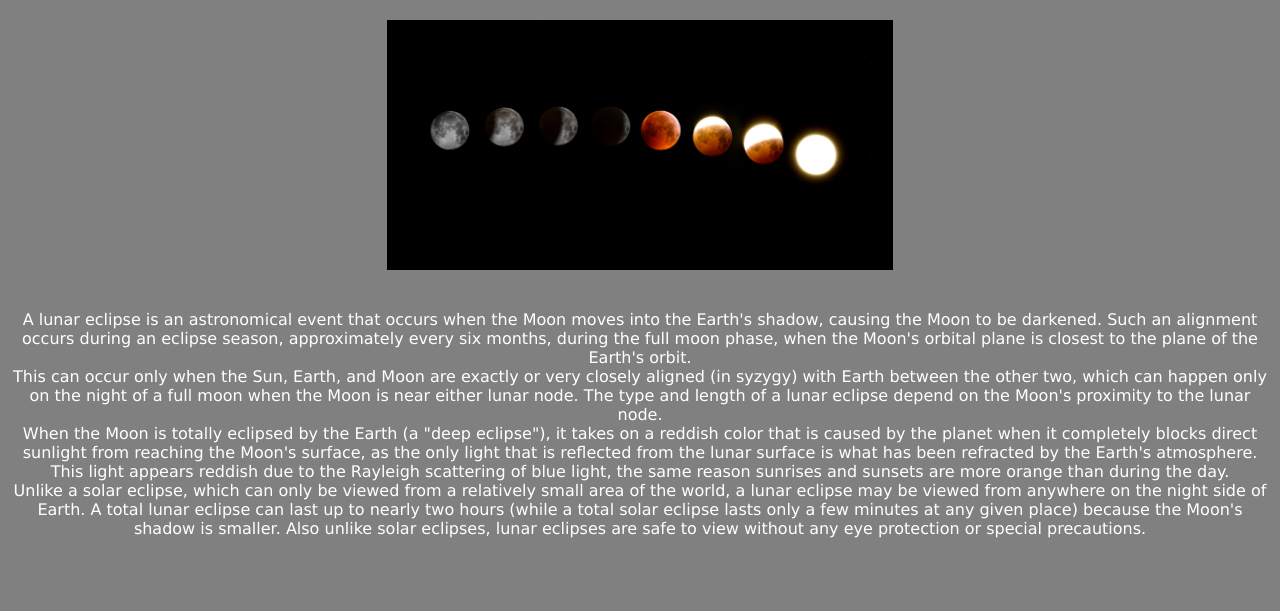
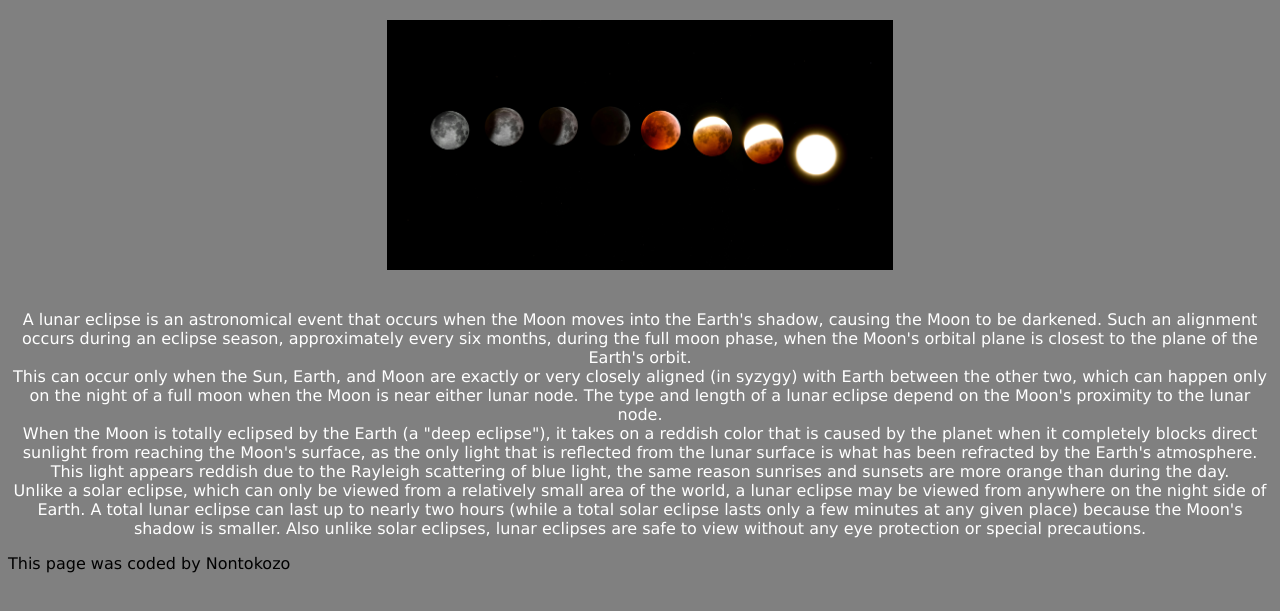
Before and after one commit to Nontokozo22/Introduction-to-CSS, a plain HTML site: page index.html in a window 1280 px wide. Shown: the part 81-692 px from the top of the page. Drawn offline with Linux system fonts and the light colour scheme.

Commit message:
Added footer

```diff
--- a/index.html
+++ b/index.html
@@ -14,4 +14,7 @@
     When the Moon is totally eclipsed by the Earth (a "deep eclipse"), it takes on a reddish color that is caused by the planet when it completely blocks direct sunlight from reaching the Moon's surface, as the only light that is reflected from the lunar surface is what has been refracted by the Earth's atmosphere. This light appears reddish due to the Rayleigh scattering of blue light, the same reason sunrises and sunsets are more orange than during the day. <br>
         Unlike a solar eclipse, which can only be viewed from a relatively small area of the world, a lunar eclipse may be viewed from anywhere on the night side of Earth. A total lunar eclipse can last up to nearly two hours (while a total solar eclipse lasts only a few minutes at any given place) because the Moon's shadow is smaller. Also unlike solar eclipses, lunar eclipses are safe to view without any eye protection or special precautions.</p>
 </body>
+<footer>
+    This page was coded by Nontokozo
+</footer>
 </html>
```
